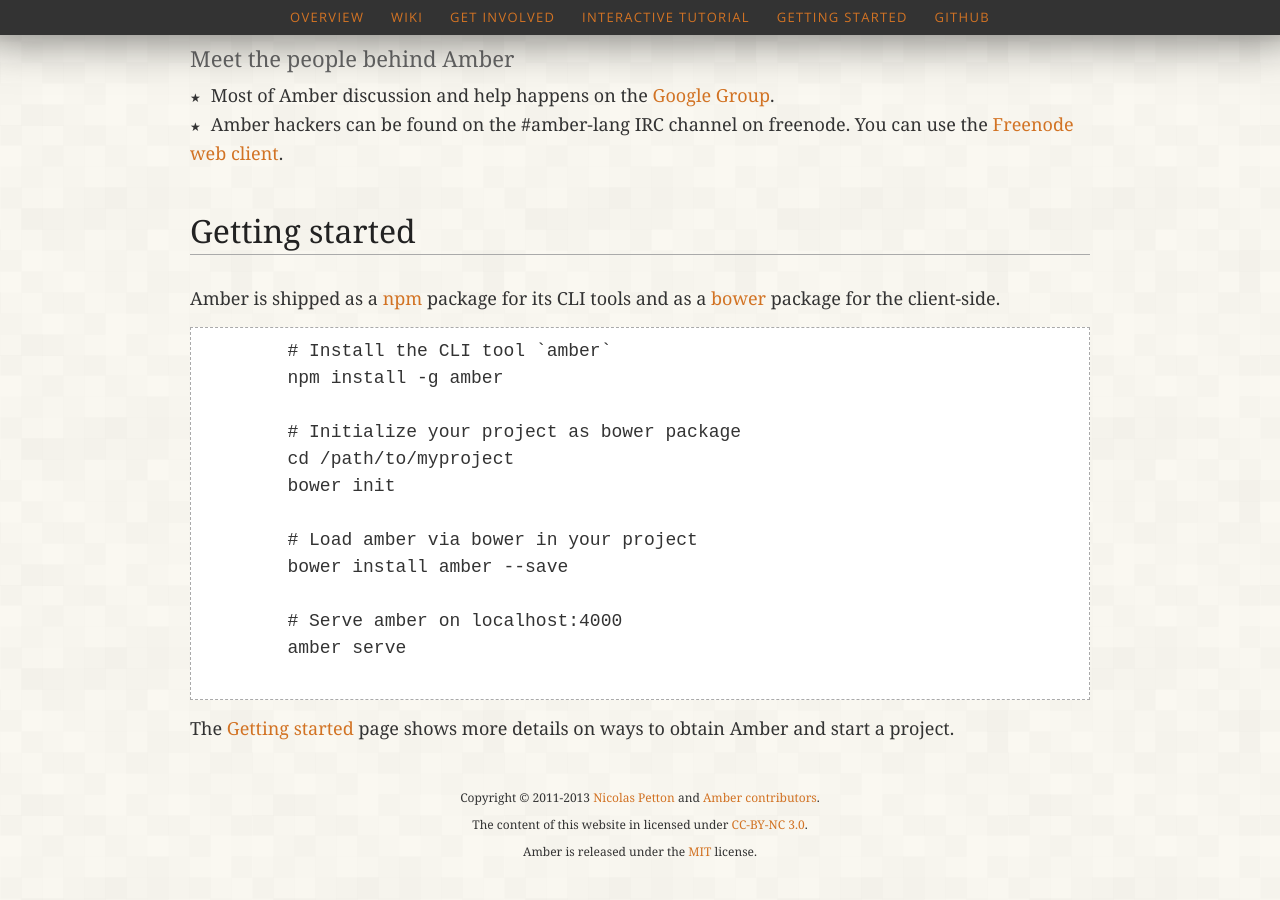
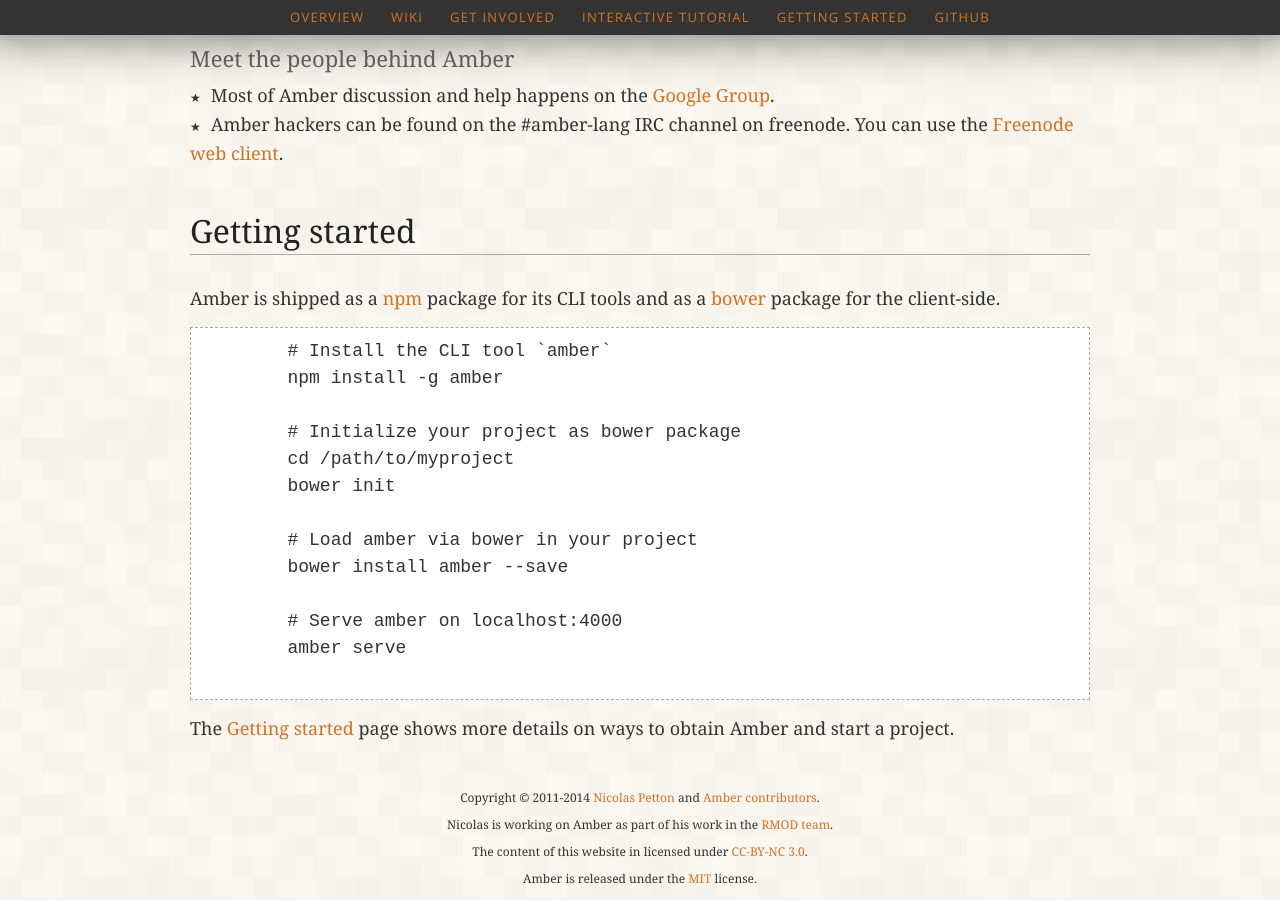
Before and after one commit to amber-smalltalk/amber-website, a Jekyll site: the page built from index.html, in a window 1280 px wide and 900 px high, scrolled down 1944 px. Built offline with Jekyll 4.4.1, drawn with Linux system fonts in a browser that asks for light colours; some web fonts are replaced; comment, search, counter and statistics services are not loaded; before the commit the page ends 2817 px from its top, so only the background shows below that.

Commit message:
adds a link to the RMOD website.

```diff
--- a/_layouts/index.html
+++ b/_layouts/index.html
@@ -111,7 +111,7 @@
 
       <div id="footer">
 	<div class="main">
-	  <p>Copyright © 2011-2013 <a href="http://www.nicolas-petton.fr">Nicolas Petton</a> and <a href="https://github.com/amber-smalltalk/amber/contributors">Amber contributors</a>.</p>
+	  <p>Copyright © 2011-2014 <a href="http://www.nicolas-petton.fr">Nicolas Petton</a> and <a href="https://github.com/amber-smalltalk/amber/contributors">Amber contributors</a>.</p><p> Nicolas is working on Amber as part of his work in the <a href="http://rmod.lille.inria.fr">RMOD team</a>.</p>
 	  <p>The content of this website in licensed under <a href="http://creativecommons.org/licenses/by-nc/3.0/">CC-BY-NC 3.0</a>.</p>
 	  <p>Amber is released under the <a href="https://github.com/amber-smalltalk/amber/blob/master/LICENSE">MIT</a> license.</p>
 	</div>
```
